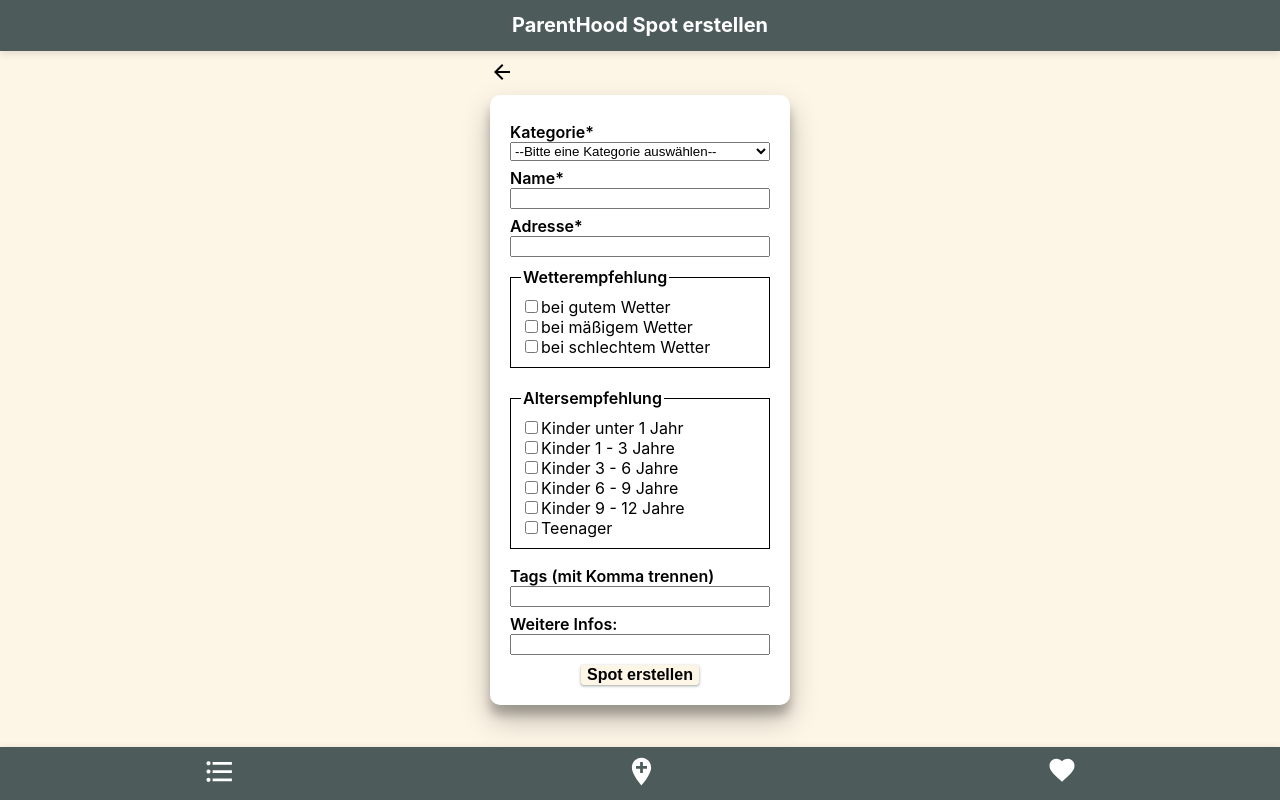
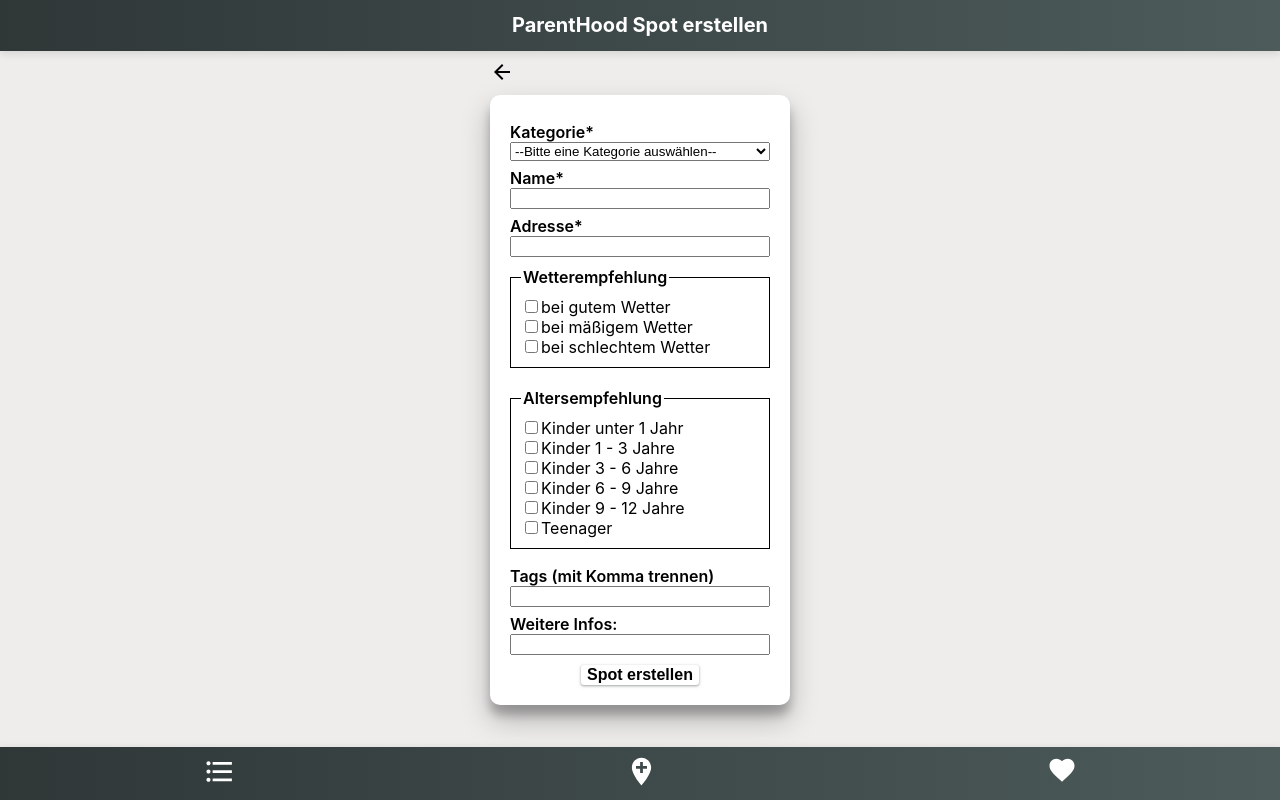
Before and after one commit to FelineHuhn/capstone-project-parenthood, a Next.js app: page /create in a window 1280 px wide. Built offline with nearby package versions, Linux system fonts and the light colour scheme.

Commit message:
add styling to spot card component and globalstyles component and button component

```diff
--- a/components/Button.js
+++ b/components/Button.js
@@ -13,7 +13,7 @@ const DefaultButton = styled.button`
   box-shadow: rgba(60, 64, 67, 0.3) 0px 1px 2px 0px,
     rgba(60, 64, 67, 0.15) 0px 1px 3px 1px;
   border-radius: 3px;
-  background-color: oldlace;
+  background-color: white;
 
   &:hover {
     background-color: lightgrey;
@@ -32,6 +32,7 @@ const DefaultButton = styled.button`
     css`
       font-weight: 600;
       font-size: 16px;
+      margin-top: 20px;
     `}
 
     ${({ variant }) =>
@@ -54,10 +55,10 @@ const DefaultButton = styled.button`
     ${({ variant }) =>
     variant === "favorite" &&
     css`
-      background-color: transparent;
+      background: none;
+      border: none;
       box-shadow: none;
-      margin-top: -5px;
-      margin-right: -10px;
+
 
       &:hover {
     background-color: transparent;
--- a/components/Footer.js
+++ b/components/Footer.js
@@ -45,7 +45,7 @@ export default function Footer() {
 }
 
 const StyledFooter = styled.nav`
-  background-color: #4d5b5b;
+  background-image: linear-gradient(to right, #2f3737 0%, #4d5b5b 100%);
   padding: 8px;
   position: fixed;
   bottom: 0;
--- a/components/GlobalStyles.js
+++ b/components/GlobalStyles.js
@@ -5,13 +5,23 @@ const GlobalStyles = createGlobalStyle`
     body {
         padding: 0;
         margin: 0;
-        background-color: oldlace;
+        background-color: var(--fourth-color);
         font-family: -apple-system, BlinkMacSystemFont, "Segoe UI", Roboto, Helvetica, Arial, sans-serif, "Apple Color Emoji", "Segoe UI Emoji", "Segoe UI Symbol";
         }
 
     * {
         box-sizing: border-box;
     }
+
+
+    :root {
+  --primary-color: #4d5b5b;
+  --secondary-color: #2f3737;
+  --third-color: #fb752d;
+  --fourth-color: #eeedec;
+  --white-color: #ffffff;
+  --black-color: #000000;
+    }
 `;
 
 export default GlobalStyles;
--- a/components/Header.js
+++ b/components/Header.js
@@ -9,13 +9,13 @@ export default function Header({ children }) {
 }
 
 const StyledHeader = styled.header`
-  background-color: #4d5b5b;
   color: white;
   position: fixed;
   width: 100%;
   display: flex;
   justify-content: space-around;
   box-shadow: rgba(99, 99, 99, 0.2) 0px 2px 8px 0px;
+  background-image: linear-gradient(to right, #2f3737 0%, #4d5b5b 100%);
 `;
 
 const Title = styled.h1`
--- a/components/SpotDetails.js
+++ b/components/SpotDetails.js
@@ -17,6 +17,7 @@ export default function SpotDetails({ spot, addSpot, deleteSpot, editSpot }) {
 
   return (
     <DetailsSection>
+      <h2>Details</h2>
       <h3>Adresse:</h3>
       <DetailsSubList>
         <AddresseLink
```
Also changed, not shown: components/SpotCard.js (+37 -11 lines), 1 other file (tests, documents, lock files or other folders).
